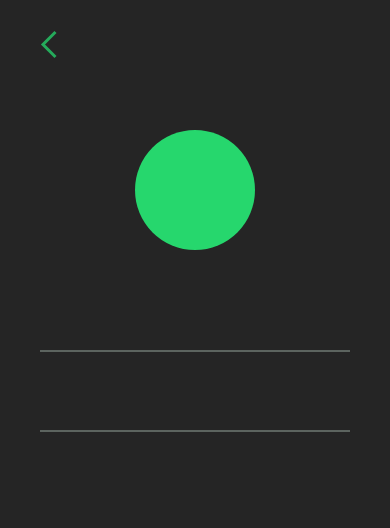
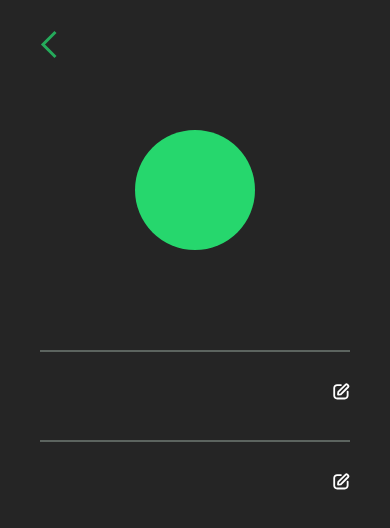
Before and after one commit to huferr/math-viewer, a React Native app: screen /profile in a window 390 px wide. Shown: the top 528 px of the page. Built offline with nearby package versions, Linux system fonts and the light colour scheme.

Commit message:
feat: Option component

```diff
--- a/src/components/Option/Option.component.tsx
+++ b/src/components/Option/Option.component.tsx
@@ -1,11 +1,25 @@
 import React from "react";
-import { Container } from "./Option.styles";
+import { EditIcon } from "../../assets/icons";
+import { Paragraph } from "../../styles";
+import { Container, ContentWrapper, IconWrapper } from "./Option.styles";
 
-export const Option: React.FC = () => {
+interface OptionProps {
+  title: string;
+  content: string;
+  onPress: () => void;
+}
 
+export const Option: React.FC<OptionProps> = (props) => {
+  const { title, content, onPress} = props;
   return (
-    <Container>
-
+    <Container onPress={onPress}>
+      <ContentWrapper>
+        <Paragraph green marginTop={5} marginBottom={5}>{title}</Paragraph>
+        <Paragraph>{content}</Paragraph>
+      </ContentWrapper>
+      <IconWrapper>
+        <EditIcon />
+      </IconWrapper>
     </Container>
   );
 };
--- a/src/components/Option/Option.styles.tsx
+++ b/src/components/Option/Option.styles.tsx
@@ -3,8 +3,17 @@ import { colors } from "../../styles";
 
 export const Container = styled.TouchableOpacity.attrs({ activeOpacity: 0.7 })`
   width: 100%;
-  height: 80px;
+  height: 50px;
+  justify-content: space-between;
+  flex-direction: row;
+  margin-bottom: 40px;
   border-top-style: solid;
   border-top-color: ${colors.gray};
   border-top-width: 2px;
 `;
+
+export const ContentWrapper = styled.View``;
+
+export const IconWrapper = styled.View`
+  justify-content: flex-end;
+`;
```
